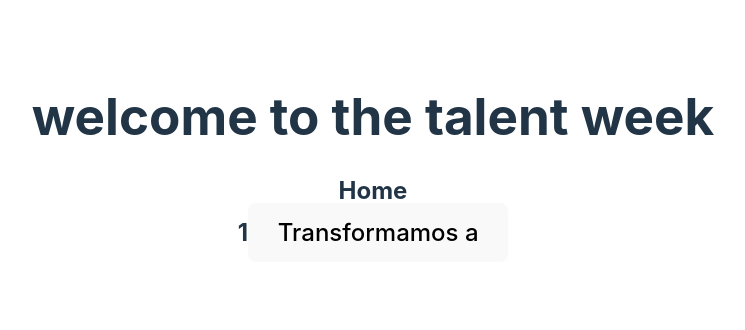
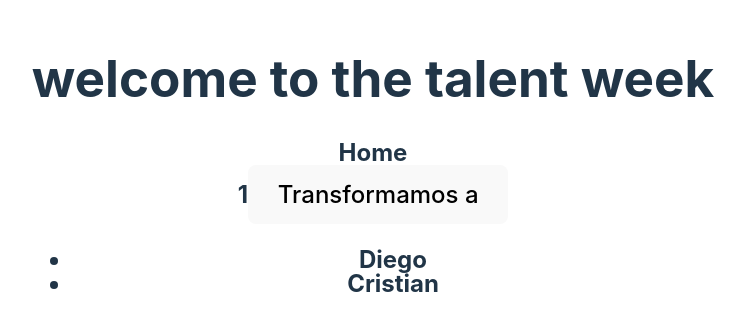
Before and after one commit to diegos35/react-from-0-viteJs, a React (Vite) app: page / in a window 1280 px wide. Shown: the part 232-562 px from the top of the page, without its empty margins (267-1012 px from the left). Built offline with nearby package versions, Linux system fonts and the light colour scheme.

Commit message:
iterando arreglo en una lista

```diff
--- a/src/pages/Home.jsx
+++ b/src/pages/Home.jsx
@@ -3,6 +3,15 @@ import { useState } from "react";
 function Home() {
   //let a = 1;
   const [data, setData] = useState(1);
+  const arrgeglo = [
+    {
+        id: 1,
+        nombre: 'Diego',
+    },
+    {   id: 2,
+        nombre: 'Cristian',
+    },
+]
 
   const handleClick = () => {
     //a = 10;null
@@ -13,7 +22,13 @@ function Home() {
             <div>Home</div>
             <span>{data}</span>
             <button onClick={handleClick}>Transformamos a</button>
+        <ul>
+            {arrgeglo.map(item => (
+                <li key={item.id}> {item.nombre}</li>)
+            )}
+        </ul>
         </div>
+
         /* <> tag vacio
             <div>Home</div>
             <span>{a}</span>
```
